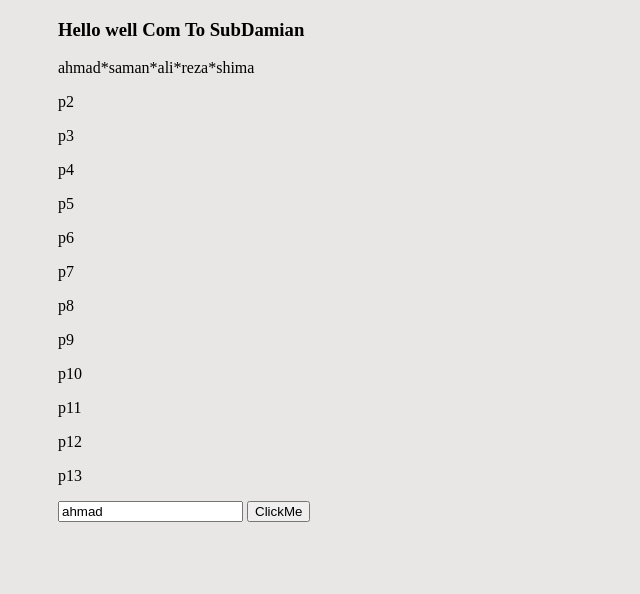
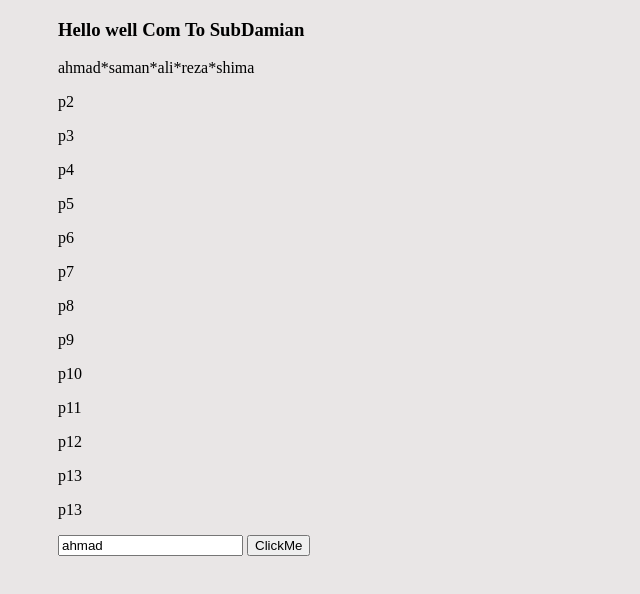
Before and after one commit to martin190578/testJS1, a plain HTML site: page index.html in a window 1280 px wide. Shown: the whole page, without its empty margins (0-640 px from the left). Drawn offline with Linux system fonts and the light colour scheme.

Commit message:
update index
insert p14

```diff
--- a/index.html
+++ b/index.html
@@ -28,6 +28,7 @@
             <p id="p11">p11</p>
             <p id="p12">p12</p>
             <p id="p13">p13</p>
+            <p id="p14">p13</p>
             <input id="txt" type="text" value="ahmad">
             <button onclick="MyCHang()">ClickMe</button>
         </div>
```
